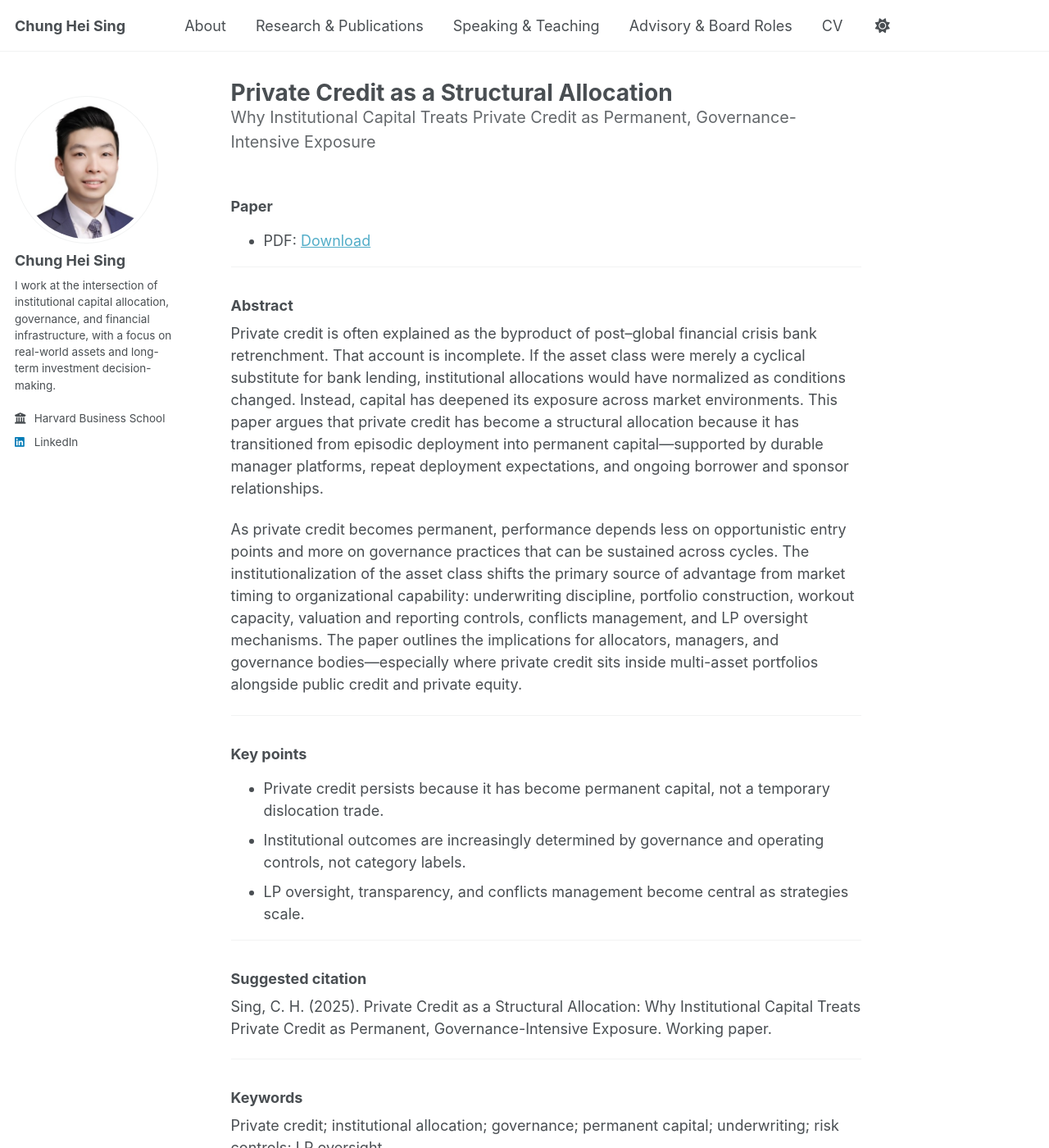
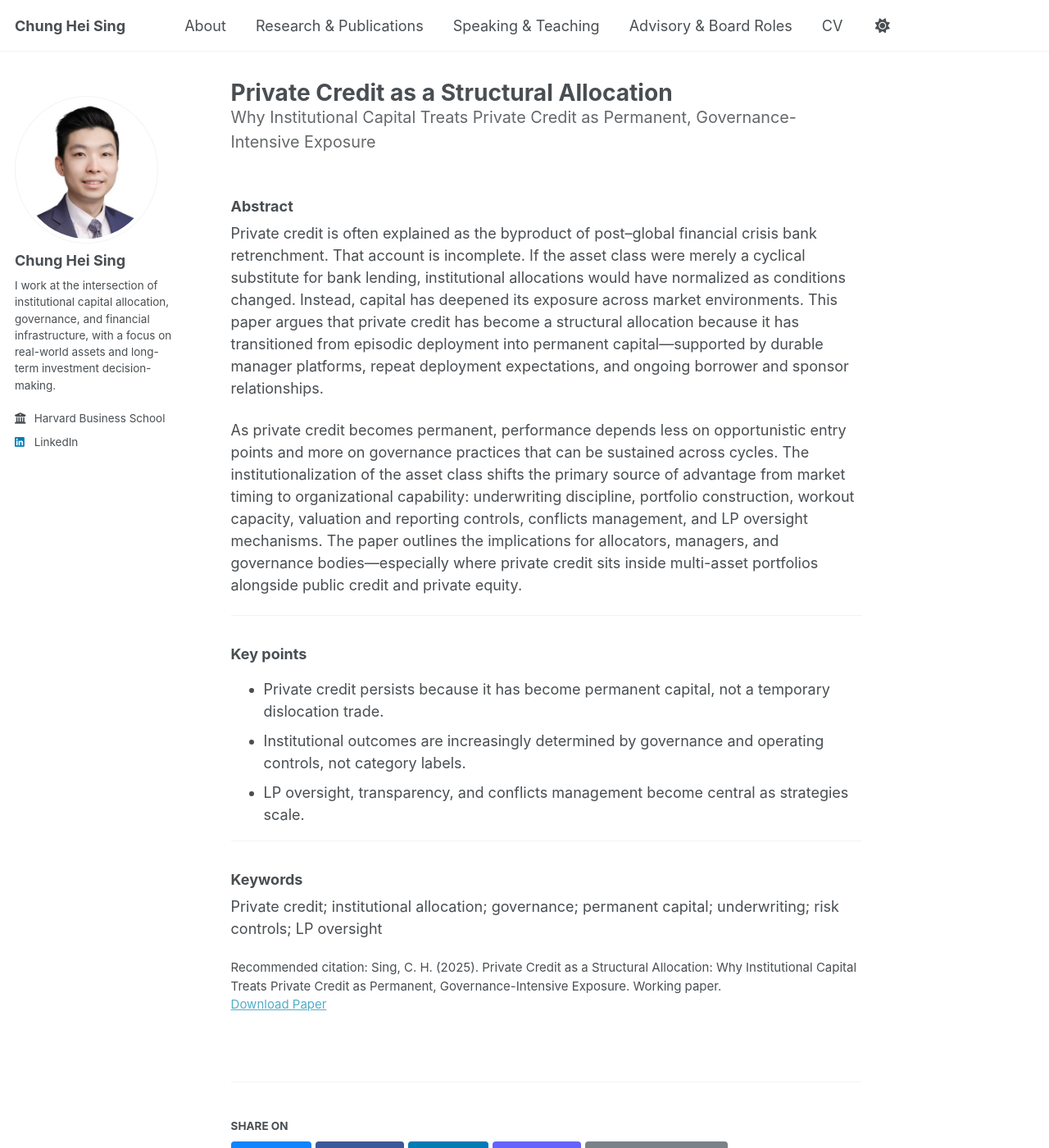
Before and after one commit to chungheising/chungheising.github.io, a Jekyll site: the page built from _publications/2025_08-Sing_2025_Private_Credit_as_a_Structural_Allocation.md, in a window 1280 px wide and 1400 px high. Shown: the whole window at 82% size. Built offline with Jekyll 4.4.1, drawn with Linux system fonts in a browser that asks for light colours; a script bundle is joined from its source files by our own code; library files that are not in the unit come from our copies.

Commit message:
Update 2025_08-Sing_2025_Private_Credit_as_a_Structural_Allocation.md

```diff
--- a/_publications/2025_08-Sing_2025_Private_Credit_as_a_Structural_Allocation.md
+++ b/_publications/2025_08-Sing_2025_Private_Credit_as_a_Structural_Allocation.md
@@ -10,11 +10,6 @@
 excerpt: "Private credit has shifted from episodic dislocation trade to permanent capital; governance and institutional process now drive outcomes more than cycle timing."
 paperurl: /files/Sing_2025_Private_Credit_as_a_Structural_Allocation_v6.pdf
 citation: "Sing, C. H. (2025). Private Credit as a Structural Allocation: Why Institutional Capital Treats Private Credit as Permanent, Governance-Intensive Exposure. Working paper."
----
-
-### Paper
-- PDF: [Download]({{ page.paperurl }})
-
 ---
 
 ### Abstract
@@ -31,10 +26,5 @@
 
 ---
 
-### Suggested citation
-{{ page.citation }}
-
----
-
 ### Keywords
 Private credit; institutional allocation; governance; permanent capital; underwriting; risk controls; LP oversight
```
